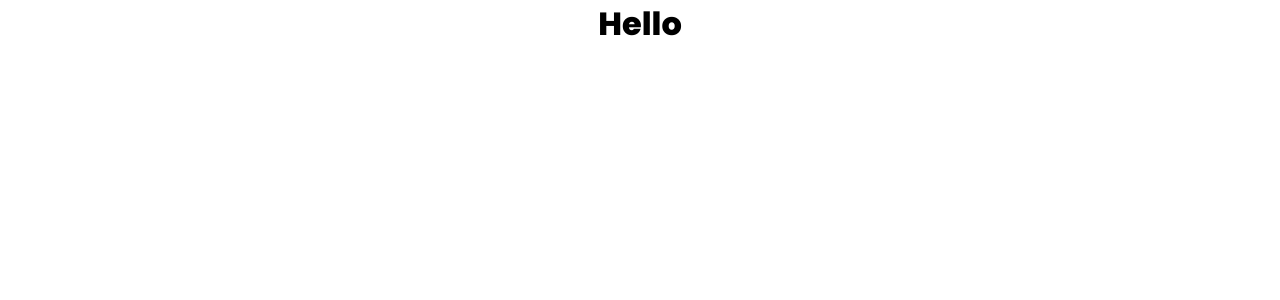
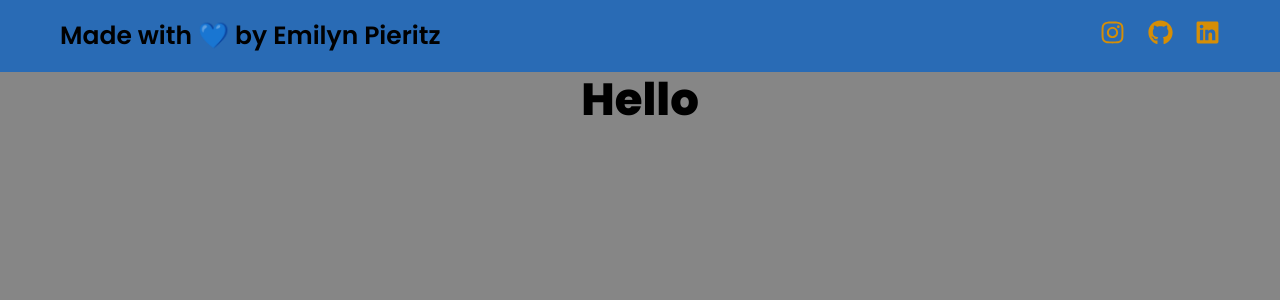
Before and after one commit to ecpieritz/financial-control, a React (Create React App) app: page / in a window 1280 px wide. Shown: the top 300 px of the page. Built offline with nearby package versions, Linux system fonts and the light colour scheme.

Commit message:
Added global styles

```diff
--- a/src/App.js
+++ b/src/App.js
@@ -1,8 +1,10 @@
 import './App.scss';
+import Header from './components/Header';
 
 function App() {
   return (
     <div className="App">
+      <Header />
       <h1>Hello</h1>
     </div>
   );
--- a/src/index.scss
+++ b/src/index.scss
@@ -1,4 +1,5 @@
 @import url('https://fonts.googleapis.com/css2?family=Poppins:wght@400;600;800&display=swap');
+@import './scss/variables';
 
 *{
   margin: 0;
@@ -6,4 +7,49 @@
 }
 body {
   font-family: 'Poppins', sans-serif;
+  background-color: #868686;
 }
+
+// START Colors
+.text-primary{
+  color: $primary-color;
+}
+.text-secondary{
+  color: $secondary-color;
+}
+.bg-primary{
+  background-color: $primary-color;
+}
+.bg-secondary{
+  background-color: $secondary-color;
+}
+.fill-primary{
+  fill: $primary-color;
+}
+.fill-secondary{
+  fill: $secondary-color;
+}
+// END Colors
+
+// START Fonts
+h1{
+  font-size: 45px;
+  font-weight: 800;
+  line-height: 1.25;
+}
+h2{
+  font-size: 35px;
+  font-weight: 600;
+  line-height: 1.25;
+}
+h3{
+  font-size: 25px;
+  font-weight: 600;
+  line-height: 1.25;
+}
+p{
+  font-size: 16px;
+  font-weight: 400;
+  line-height: 1.25;
+}
+// END Fonts
```
